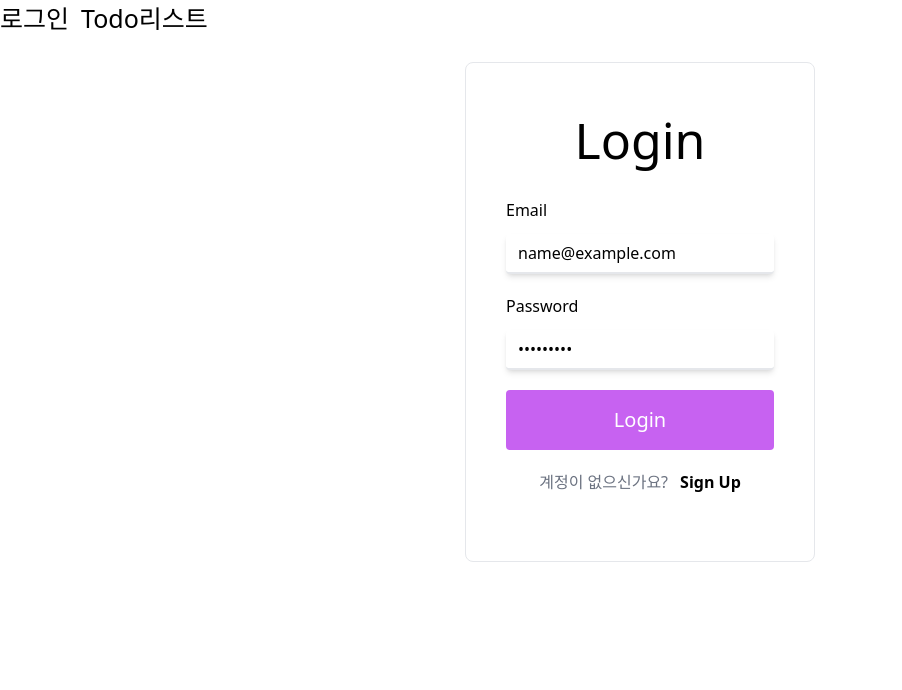
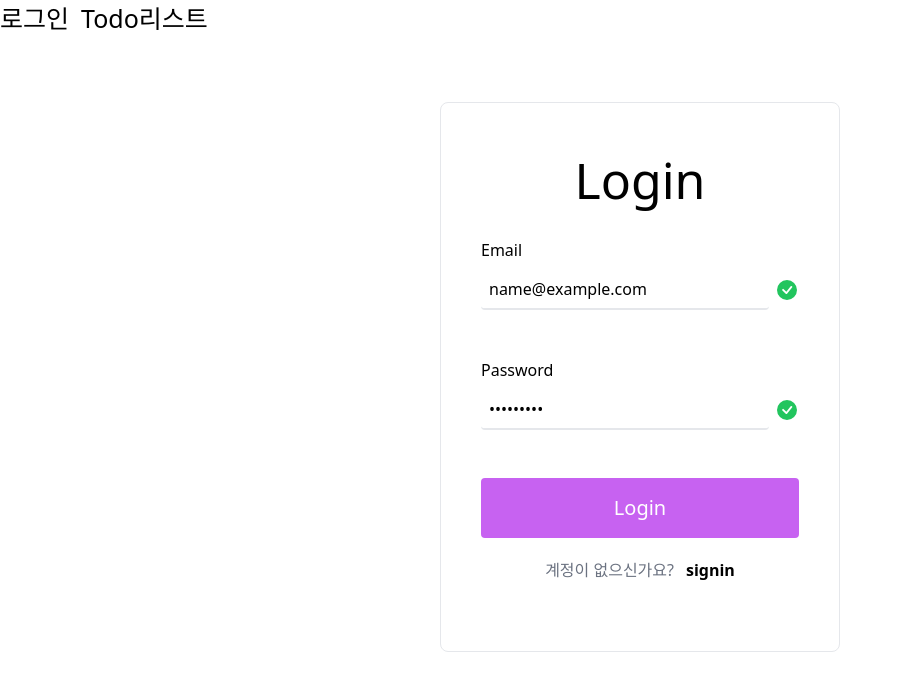
Before and after one commit to dukjjang/wanted-pre-onboarding-frontend, a React (Create React App) app: page / in a window 1280 px wide. Both pictures are taken after typing "name@example.com", "Sample123" into the empty fields and a click on the button "Login". Shown: the top 690 px of the page, without its empty margins (0-902 px from the left). Built offline with nearby package versions, Linux system fonts and the light colour scheme.

Commit message:
feat: complete form validation

```diff
--- a/package.json
+++ b/package.json
@@ -6,8 +6,10 @@
     "@testing-library/jest-dom": "^5.14.1",
     "@testing-library/react": "^13.0.0",
     "@testing-library/user-event": "^13.2.1",
+    "axios": "^1.2.1",
     "react": "^18.2.0",
     "react-dom": "^18.2.0",
+    "react-icons": "^4.7.1",
     "react-scripts": "5.0.1",
     "web-vitals": "^2.1.0"
   },
--- /dev/null
+++ b/src/apis/index.tsx
@@ -0,0 +1,7 @@
+import axios from 'axios';
+export const baseURL = process.env.REACT_APP_BASE_URL;
+
+const postSignUp = async (endpoint: string) => {
+  const res = await axios(`${baseURL}/${endpoint}`);
+  return await res.data();
+};
--- /dev/null
+++ b/src/components/FormInput.tsx
@@ -0,0 +1,64 @@
+import React, { FocusEvent } from 'react';
+import { BsCheckCircleFill } from 'react-icons/bs';
+
+export interface Props {
+  id: string;
+  name: string;
+  type: string;
+  placeholder: string;
+  value: string;
+  errorMessage: string;
+  required: boolean;
+  onChange: (e: React.ChangeEvent<HTMLInputElement>) => void;
+  focused: boolean;
+  setFocused: (focused: boolean) => void;
+}
+
+const FormInput = (props: Props) => {
+  const {
+    id,
+    errorMessage,
+    value,
+    onChange,
+    focused,
+    setFocused,
+    ...inputProps
+  } = props;
+
+  const handleFocus = (e: FocusEvent<HTMLInputElement>) => {
+    setFocused(true);
+  };
+
+  const title = props.name.replace(/^[a-z]/, (char) => char.toUpperCase());
+
+  return (
+    <div className='w-full flex flex-col justify-center items-start mb-2'>
+      <label className='mb-1' htmlFor={id}>
+        <h1 className='mb-2'>{title}</h1>
+        <input
+          autoFocus={inputProps.name === 'email' && true}
+          id={id}
+          className='peer pl-2 mr-2 inline w-56 md:w-72 font-light mb-2 outline-0 pl-3shadow-md h-10 rounded border-b-2'
+          {...inputProps}
+          onChange={onChange}
+          onBlur={handleFocus}
+          onInvalid={(e) => e.preventDefault()}
+          value={value}
+        />
+        <BsCheckCircleFill
+          className='inline peer-invalid:invisible visible text-green-500'
+          size={20}
+        />
+        <span
+          className={`${
+            focused && 'peer-invalid:visible'
+          } text-red-400 text-sm mb-2 block invisible `}
+        >
+          {errorMessage}
+        </span>
+      </label>
+    </div>
+  );
+};
+
+export default FormInput;
--- /dev/null
+++ b/src/constants/Inputs.tsx
@@ -0,0 +1,19 @@
+export const inputs = [
+  {
+    id: 'email',
+    name: 'email',
+    type: 'email',
+    placeholder: 'write your email',
+    errorMessage: '이메일 형식을 확인해주세요.',
+    required: true,
+  },
+  {
+    id: 'password',
+    name: 'password',
+    type: 'password',
+    placeholder: 'write your password',
+    errorMessage: '비밀번호는 8글자 이상이여야 합니다.',
+    pattern: '.{8,}',
+    required: true,
+  },
+];
--- a/src/hooks/useInputFocus.tsx
+++ /dev/null
@@ -1,6 +0,0 @@
-import { useEffect } from 'react';
-export const useInputFocus = (ref: any) => {
-  useEffect(() => {
-    ref.current!.focus();
-  }, []);
-};
--- a/src/hooks/useValidation.tsx
+++ /dev/null
@@ -1,6 +0,0 @@
-export const validate = (userValue: { email: string; password: string }) => {
-  if (userValue.email.includes('@')) return alert('이메일 형식을 확인해주세요');
-  if (userValue.password.length > 8)
-    return alert('비밀번호는 최소 8글자 이상이여야 합니다.');
-  return false;
-};
--- a/src/pages/Auth.tsx
+++ b/src/pages/Auth.tsx
@@ -1,61 +1,73 @@
-import React, { useRef, useState } from 'react';
-import { validate } from '../hooks/useValidation';
+import React, { useState } from 'react';
+import FormInput from 'components/FormInput';
+
+import { inputs } from '../constants/Inputs';
+
+interface UserValues {
+  [key: string]: string;
+  email: string;
+  password: string;
+}
 
 const Auth = () => {
-  const [signFormStatus, setSignFormStatus] = useState(true);
-  const [userValue, setUserValue] = useState({
+  const [signFormStatus, setSignFormStatus] = useState('signin');
+  const [focused, setFocused] = useState(false);
+  const [userValues, setUserValues] = useState<UserValues>({
     email: '',
     password: '',
   });
 
-  const handleToggle = () => {
-    setSignFormStatus((prev) => !prev);
+  const handleSubmit = (e: React.FormEvent<HTMLFormElement>) => {
+    e.preventDefault();
   };
 
-  const handleSubmit = (e: React.FormEvent<HTMLFormElement>) => {
-    e.preventDefault();
-    validate(userValue);
+  const handleOnChange = (e: React.ChangeEvent<HTMLInputElement>) => {
+    setUserValues((prev) => {
+      return { ...prev, [e.target.name]: e.target.value };
+    });
   };
 
   return (
     <main className='w-full px-6 flex justify-center h-screen bg-#ebebeb'>
       <form
         onSubmit={handleSubmit}
-        className=' w-[350px] h-[500px] border rounded-lg mt-6 py-10 px-10'
+        className='w-full sm:w-[400px] h-[550px] border rounded-lg mt-16 py-10 px-10'
       >
         <h1 className=' text-center text-[50px] mb-5'>
-          {signFormStatus ? 'Login' : 'Sign Up'}
+          {signFormStatus === 'signin' ? 'Login' : 'Sign Up'}
         </h1>
-        <div className='flex flex-col justify-center items-start mb-5'>
-          <label className='mb-3' htmlFor='email'>
-            Email
-          </label>
-          <input
-            placeholder='email'
-            className='font-light outline-0 pl-3 w-full shadow-md h-10 rounded border-b-2'
-            id='email'
-          />
-        </div>
-        <div className='flex flex-col justify-center items-start mb-5'>
-          <label className='mb-3' htmlFor='password'>
-            Password
-          </label>
-          <input
-            placeholder='password'
-            type='password'
-            className='font-light outline-0 pl-3 w-full shadow-md h-10 rounded border-b-2'
-            id='password'
-          />
-        </div>
+
+        {inputs.map((input) => {
+          return (
+            <FormInput
+              key={input.id}
+              {...input}
+              value={userValues[input.name]}
+              onChange={handleOnChange}
+              setFocused={setFocused}
+              focused={focused}
+            />
+          );
+        })}
+
         <button className='w-full text-white text-xl rounded bg-[#C762F1] p-4 text-center'>
-          {signFormStatus ? 'Login' : 'Sign Up'}
+          {signFormStatus === 'signin' ? 'Login' : 'Sign Up'}
         </button>
         <div className='flex justify-center p-5'>
           <p className='mr-3 text-gray-500'>
-            {signFormStatus ? '계정이 없으신가요?' : '계정이 있으신가요?'}{' '}
+            {signFormStatus === 'signin'
+              ? '계정이 없으신가요?'
+              : '계정이 있으신가요?'}{' '}
           </p>
-          <button onClick={handleToggle} className='font-bold'>
-            {signFormStatus ? 'Sign Up' : 'Login'}
+          <button
+            onClick={() =>
+              setSignFormStatus(
+                signFormStatus === 'signin' ? 'signup' : 'signin'
+              )
+            }
+            className='font-bold'
+          >
+            {signFormStatus}
           </button>
         </div>
       </form>
--- a/tailwind.config.js
+++ b/tailwind.config.js
@@ -1,8 +1,14 @@
 /** @type {import('tailwindcss').Config} */
+
+const plugin = require('tailwindcss/plugin');
 module.exports = {
-  content: ["./src/**/*.{js,jsx,ts,tsx}"],
+  content: ['./src/**/*.{js,jsx,ts,tsx}'],
   theme: {
     extend: {},
   },
-  plugins: [],
+  plugins: [
+    plugin(function ({ addVariant }) {
+      addVariant('third', '&:nth-child(3)');
+    }),
+  ],
 };
```
Also changed, not shown: 2 other files (tests, documents, lock files or other folders).
